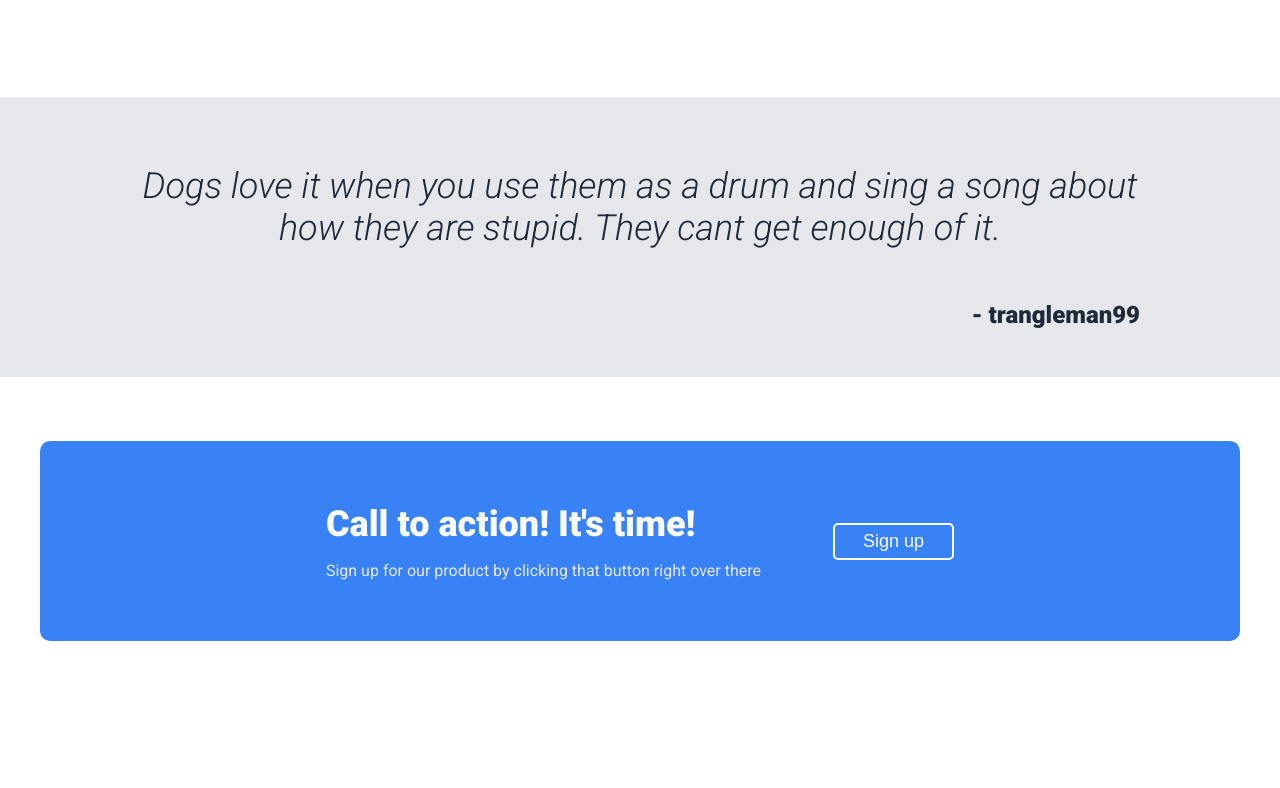
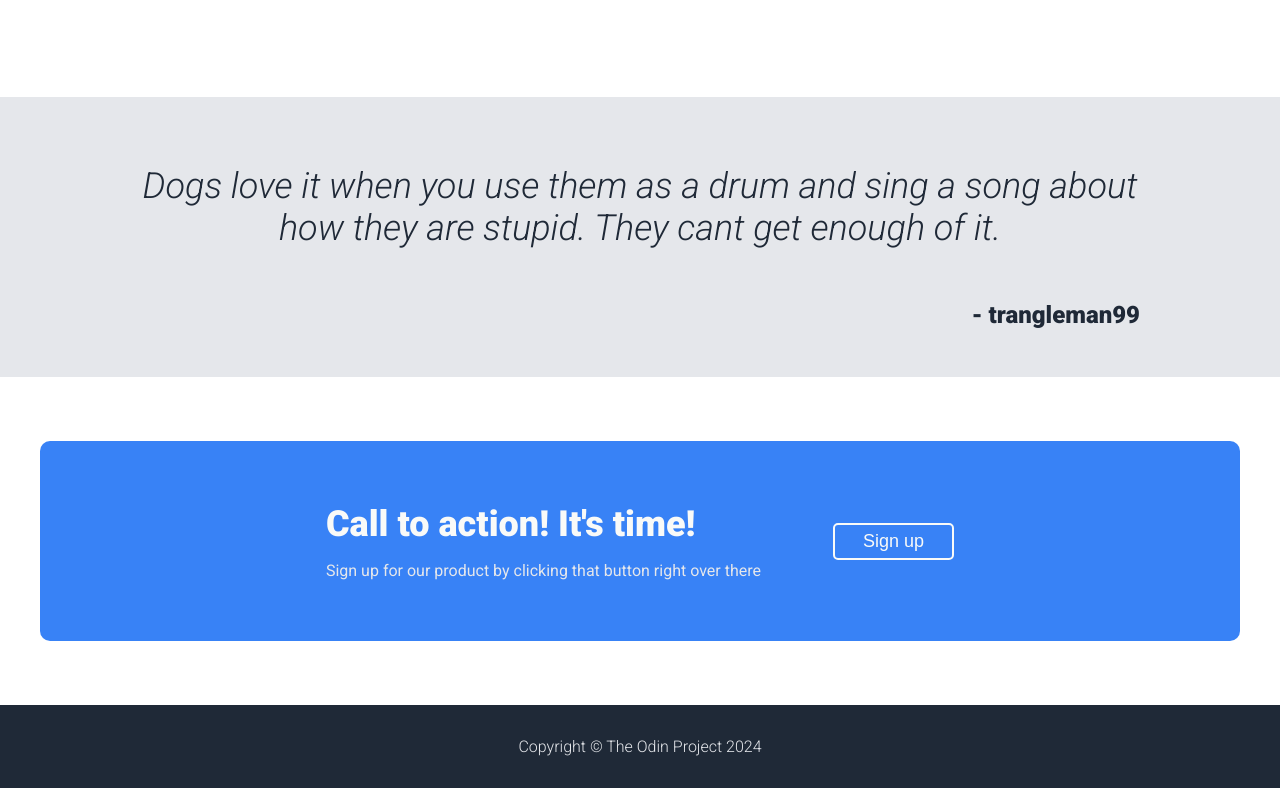
Before and after one commit to CScott96/odin-intro-portfolio, a plain HTML site: page index.html in a window 1280 px wide. Shown: the part 905-1693 px from the top of the page. Before the commit the page ends 1610 px from the top, so only its background shows below. Drawn offline with Linux system fonts and the light colour scheme.

Commit message:
Add in footer section
Add in the footer section and copyright declaration.

```diff
--- a/assets/css/style.css
+++ b/assets/css/style.css
@@ -200,4 +200,16 @@ body {
             }
         }
     }
+    & footer {
+        background-color: var(--drk-color);
+        text-align: center;
+        padding: 2em 0;
+        & p {
+            margin: 0;
+            text-align: center;
+            color: var(--hero-secondary-color);
+            font-weight: 300;
+
+        }
+    }
 }
--- a/index.html
+++ b/index.html
@@ -74,5 +74,10 @@
                 </div>
             </div>
         </section>
+        <footer>
+            <p>Copyright &copy; The Odin Project <script type="text/javascript">
+                document.write(new Date().getFullYear());
+              </script></p>
+        </footer>
     </body>
 </html>
```
